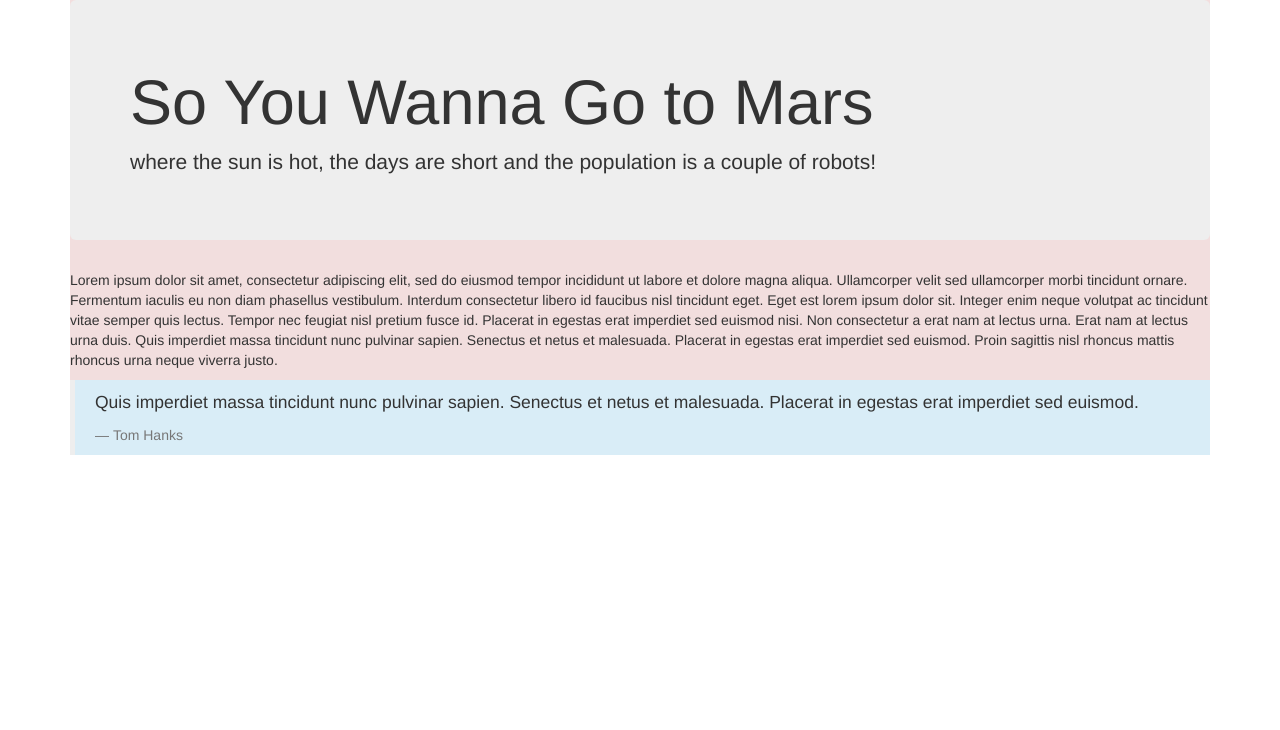
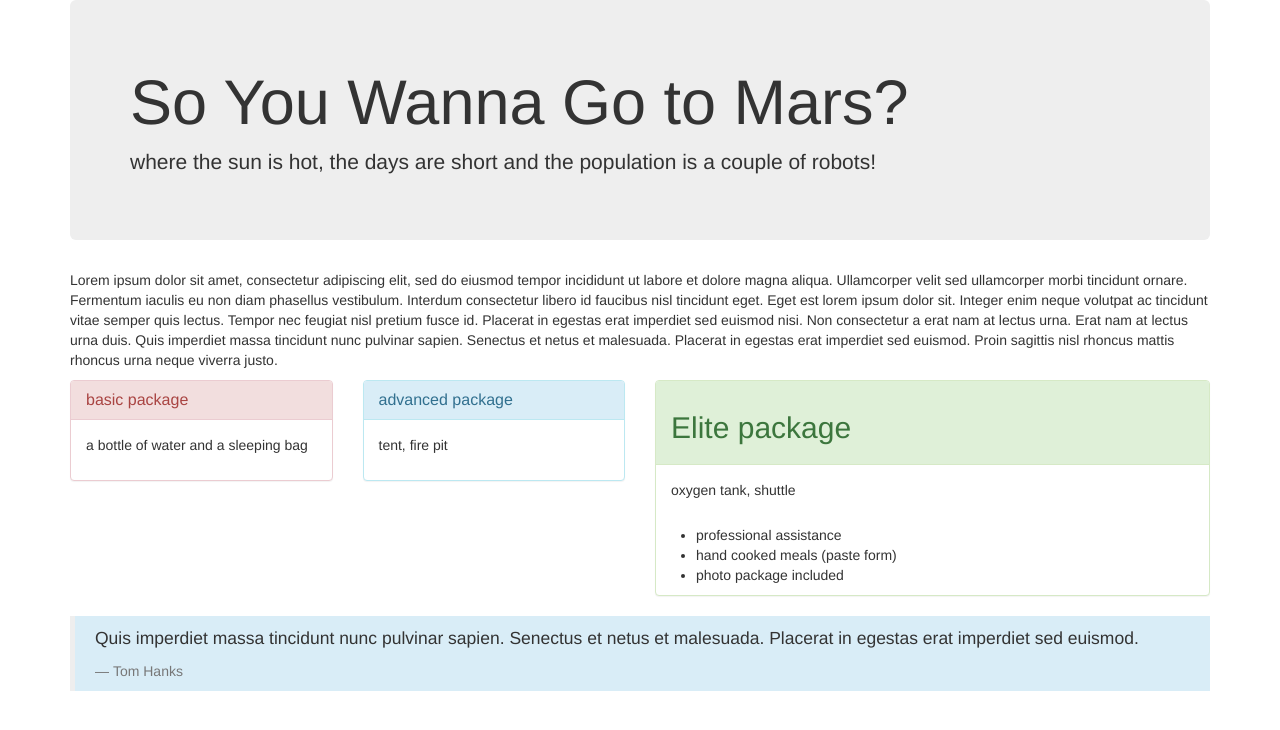
Before and after one commit to J-Michael-Brown/tie-you-bootstraps-on-Mars, a plain HTML site: page index.html in a window 1280 px wide. Drawn offline with Linux system fonts and the light colour scheme.

Commit message:
add further styling with rows, add different vacation packages

```diff
--- a/index.html
+++ b/index.html
@@ -7,18 +7,58 @@
   </head>
   <body>
     <div class="container">
-      <div class="bg-danger">
         <div class="jumbotron">
-          <h1>So You Wanna Go to Mars</h1>
+          <h1>So You Wanna Go to Mars?</h1>
           <p>where the sun is hot, the days are short and the population is a couple of robots!</p>
         </div>
         <p>Lorem ipsum dolor sit amet, consectetur adipiscing elit, sed do eiusmod tempor incididunt ut labore et dolore magna aliqua. Ullamcorper velit sed ullamcorper morbi tincidunt ornare. Fermentum iaculis eu non diam phasellus vestibulum. Interdum consectetur libero id faucibus nisl tincidunt eget. Eget est lorem ipsum dolor sit. Integer enim neque volutpat ac tincidunt vitae semper quis lectus. Tempor nec feugiat nisl pretium fusce id. Placerat in egestas erat imperdiet sed euismod nisi. Non consectetur a erat nam at lectus urna. Erat nam at lectus urna duis. Quis imperdiet massa tincidunt nunc pulvinar sapien. Senectus et netus et malesuada. Placerat in egestas erat imperdiet sed euismod. Proin sagittis nisl rhoncus mattis rhoncus urna neque viverra justo.
         </p>
+        <div class="row">
+          <div class="col-md-3">
+            <div class="panel panel-danger">
+              <div class="panel-heading">
+
+                <h2 class="panel-title">basic package</h2>
+              </div>
+              <div class="panel-body">
+                <p> a bottle of water and a sleeping bag </p>
+
+              </div>
+            </div>
+          </div>
+          <div class="col-md-3">
+            <div class="panel panel-info">
+              <div class="panel-heading">
+                <h2 class="panel-title"> advanced package </h2>
+              </div>
+              <div class="panel-body">
+                <p> tent, fire pit </p>
+
+              </div>
+            </div>
+          </div>
+        <div class="col-md-6">
+          <div class="panel panel-success">
+            <div class="panel-heading">
+              <h2 class="title"> Elite package </h2>
+            </div>
+            <div class="panel-body">
+              <p>oxygen tank, shuttle</p>
+            </div>
+              <ul>
+                <li> professional assistance</li>
+                <li> hand cooked meals (paste form)</li>
+                <li> photo package included </li>
+              </ul>
+          </div>
+        </div>
+      </div>
+
+
         <blockquote class="bg-info">
           <p>Quis imperdiet massa tincidunt nunc pulvinar sapien. Senectus et netus et malesuada. Placerat in egestas erat imperdiet sed euismod.</p>
           <footer>Tom Hanks</footer>
         </blockquote>
       </div>
-    </div>
   </body>
 </html>
```
